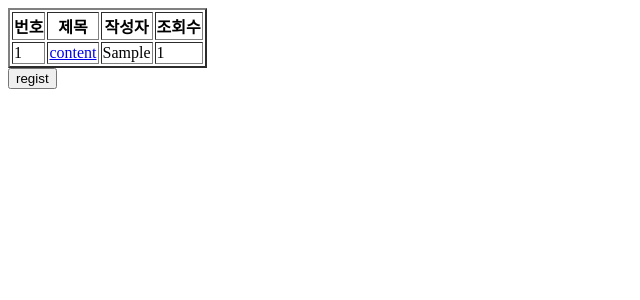
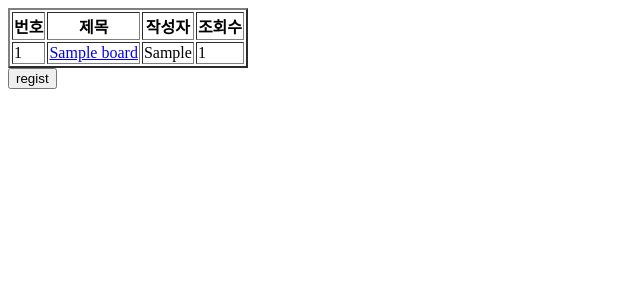
Before and after one commit to LEEHEESEO/fbv-board, a Django app: page /board/list/ in a window 1280 px wide. Shown: the top 300 px of the page, without its empty margins (0-640 px from the left). Run offline with Django 5.2, Linux system fonts and the light colour scheme; tables that the repository leaves empty hold one stand-in row (values such as "Sample post").

Commit message:
20241116

```diff
--- a/board/templates/board/list.html
+++ b/board/templates/board/list.html
@@ -12,7 +12,7 @@
     {% for board in board_list %}
         <tr>
             <td>{{board.id}}</td>
-            <td><a href = "{% url 'board:read' board.id %}">content</a></td>
+            <td><a href = "{% url 'board:read' board.id %}">{{board.title}}</a></td>
             <td>{{board.writer}}</td>
             <td>{{board.readcount}}</td>
         </tr>
--- a/board/templates/board/read.html
+++ b/board/templates/board/read.html
@@ -23,6 +23,6 @@
         <td>{{board.content}}</td>
     </tr>
 </table>
-<a href = "#"><button>Edit</button></a>
+<a href = "{% url 'board:edit' board.id %}"><button>Edit</button></a>
 <a href = "#"><button>Delete</button></a>
 {% endblock %}
--- a/board/templates/board/regist.html
+++ b/board/templates/board/regist.html
@@ -19,7 +19,7 @@
     <tr>
         <th>Content</th>
         <td>
-                        <input type = "text" name = "content">
+            <textarea name="content"></textarea>
         </td>
     </tr>
 </table>
--- a/board/urls.py
+++ b/board/urls.py
@@ -7,4 +7,6 @@ urlpatterns = [
     path('', views.index, name='index'),
     path('list/', views.list, name = 'list'),
     path('read/<int:id>', views.read, name = 'read'),
+    path('regist/', views.regist, name = 'regist'),
+    path('edit/<int:id>/', views.edit, name='edit'),
 ]
--- a/board/views.py
+++ b/board/views.py
@@ -1,4 +1,4 @@
-from django.shortcuts import render,redirect
+from django.shortcuts import render, redirect
 from django.urls import reverse
 from .models import Board
 
@@ -7,7 +7,7 @@ def index (request):
     return render(request, 'board/index.html')
 
 def list(request):
-    board_list = Board.objects.all()
+    board_list = Board.objects.all().order_by('-id')
     context = {
         'board_list' : board_list,
     }
@@ -34,4 +34,15 @@ def regist(request):
         Board(title = title, writer=writer, content = content).save()
         return redirect(reverse('board:list'))
     else:
-        return render(request, 'board/rehist.html')
+        return render(request, 'board/regist.html')
+
+def edit(request, id):
+    board = Board.objects.get(pk = id)
+    if request.method == "POST":
+        board.title = request.POST['title']
+        board.writer = request.POST.get('writer')
+        board.content = request.POST['content']
+        board.save()
+        return redirect(reverse('board:list'))
+    else:
+        return render (request, 'board/edit.html', {'board':board})
```
Also changed, not shown: board/templates/board/edit.html (added, +29 -0 lines). Lines whose indentation alone changed are shown as unchanged.
